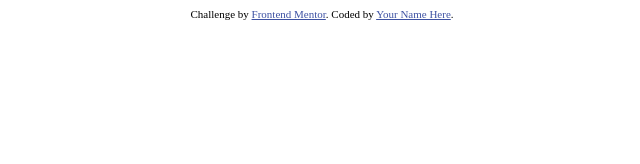
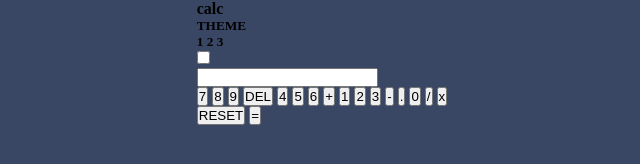
Before and after one commit to Francis-Frimpong/calculator, a plain HTML site: page index.html in a window 1280 px wide. Shown: the whole page, without its empty margins (318-958 px from the left). Drawn offline with Linux system fonts and the light colour scheme.

Commit message:
ui structure done

```diff
--- a/index.html
+++ b/index.html
@@ -1,26 +1,64 @@
 <!DOCTYPE html>
 <html lang="en">
-<head>
-  <meta charset="UTF-8">
-  <meta name="viewport" content="width=device-width, initial-scale=1.0"> <!-- displays site properly based on user's device -->
+  <head>
+    <meta charset="UTF-8" />
+    <meta name="viewport" content="width=device-width, initial-scale=1.0" />
+    <!-- displays site properly based on user's device -->
 
-  <link rel="icon" type="image/png" sizes="32x32" href="./images/favicon-32x32.png">
+    <link
+      rel="icon"
+      type="image/png"
+      sizes="32x32"
+      href="./images/favicon-32x32.png"
+    />
+    <link rel="stylesheet" href="style.css" />
 
-  <title>Frontend Mentor | Calculator app</title>
+    <title>Frontend Mentor | Calculator app</title>
+  </head>
+  <body>
+    <section class="app-container">
+      <div class="calc-banner">
+        <h4>calc</h4>
+        <div class="theme">
+          <h5>THEME</h5>
+          <div class="checkbox">
+            <h5>1 2 3</h5>
+            <input type="checkbox" name="toggle" id="toggle" />
+          </div>
+        </div>
+      </div>
 
-  <!-- Feel free to remove these styles or customise in your own stylesheet 👍 -->
-  <style>
-    .attribution { font-size: 11px; text-align: center; }
-    .attribution a { color: hsl(228, 45%, 44%); }
-  </style>
-</head>
-<body>
-
-
-
-  <div class="attribution">
+      <input type="text" name="screen" id="screen" />
+      <div class="keys-box">
+        <div class="number-keys">
+          <button type="button">7</button>
+          <button type="button">8</button>
+          <button type="button">9</button>
+          <button type="button">DEL</button>
+          <button type="button">4</button>
+          <button type="button">5</button>
+          <button type="button">6</button>
+          <button type="button">+</button>
+          <button type="button">1</button>
+          <button type="button">2</button>
+          <button type="button">3</button>
+          <button type="button">-</button>
+          <button type="button">.</button>
+          <button type="button">0</button>
+          <button type="button">/</button>
+          <button type="button">x</button>
+        </div>
+        <div class="reset-btn">
+          <button type="button">RESET</button>
+          <button type="button">=</button>
+        </div>
+      </div>
+    </section>
+    <!-- <div class="attribution">
     Challenge by <a href="https://www.frontendmentor.io?ref=challenge" target="_blank">Frontend Mentor</a>.
     Coded by <a href="#">Your Name Here</a>.
-  </div>
-</body>
+  </div> -->
+
+    <script src="app.js"></script>
+  </body>
 </html>
--- a/style.css
+++ b/style.css
@@ -0,0 +1,12 @@
+* {
+  margin: 0;
+  padding: 0;
+  box-sizing: border-box;
+}
+
+body {
+  background-color: hsl(222, 26%, 31%);
+  display: flex;
+  justify-content: center;
+  align-items: center;
+}
```
